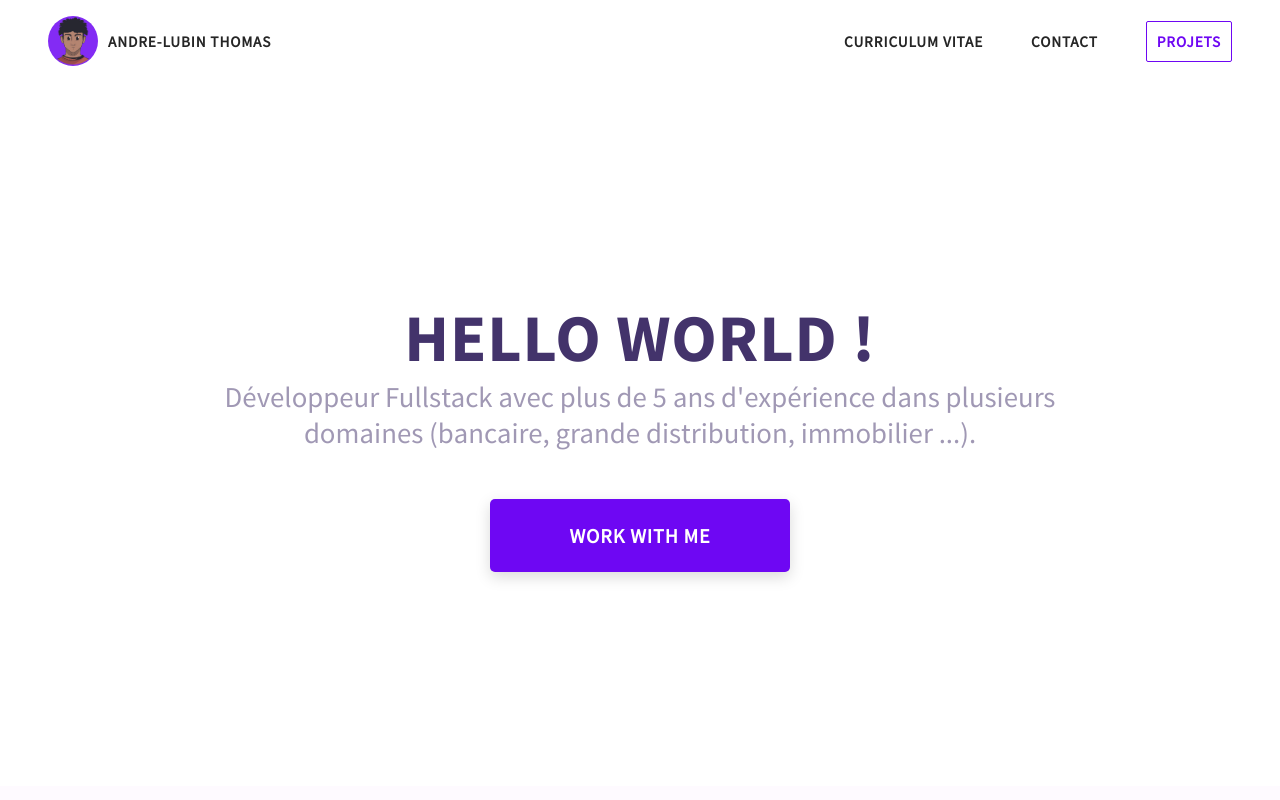
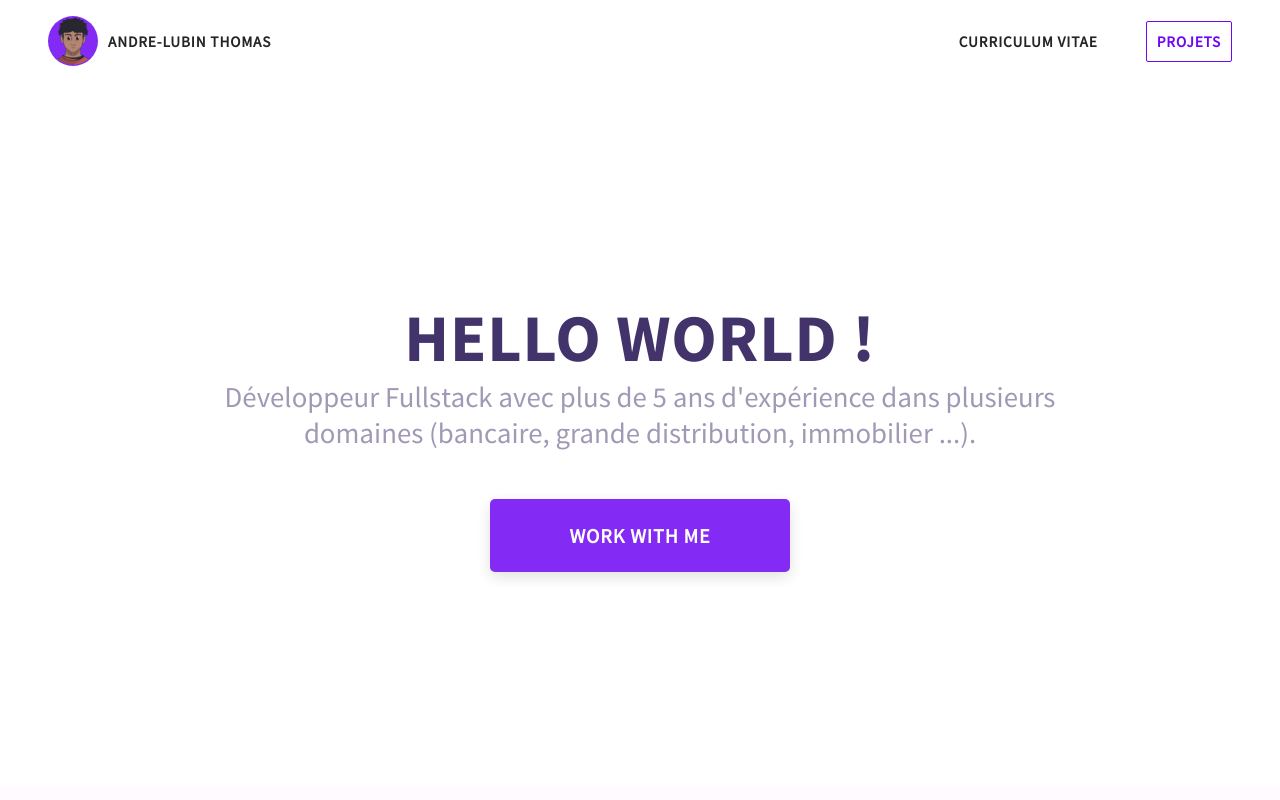
Before and after one commit to Lordyner/portfolio-dev, a Next.js app: page / in a window 1280 px wide. Shown: the top 800 px of the page. Built offline with nearby package versions, Linux system fonts and the light colour scheme.

Commit message:
Ajout de la dépendance sharp, bouton work with me redirige vers contact, ajout du pdf téléchargeable

```diff
--- a/Components/Contact.js
+++ b/Components/Contact.js
@@ -1,4 +1,4 @@
-import React, { useRef, useState } from 'react';
+import React, { useRef } from 'react';
 import useData from '../Hooks/useData';
 import { getLogger } from '@/logging/log-util';
 
@@ -61,7 +61,7 @@ const Contact = () => {
                     <textarea name="message" placeholder="MESSAGE"></textarea>
                 </div>
                 <div className="contact-form-footer">
-                    <button className="primary-button">SUBMIT</button>
+                    <button className="primary-button">ENVOYEZ</button>
                 </div>
             </form>
         </section>
--- a/Components/Homepage.js
+++ b/Components/Homepage.js
@@ -10,7 +10,7 @@ const Homepage = () => {
                 <p>Développeur Fullstack avec plus de 5 ans d'expérience dans plusieurs domaines (bancaire, grande distribution, immobilier ...).</p>
             </div>
             <div className="main-content-footer">
-                <button className="primary-button">WORK WITH ME</button>
+                <a href="#contact-section" className="primary-button">WORK WITH ME</a>
             </div>
         </section>
     );
--- a/Components/Navbar.js
+++ b/Components/Navbar.js
@@ -17,8 +17,7 @@ const Navbar = () => {
                 </a>
             </div>
             <ul className={`nav-links ${isDesktopResolution ? "" : "display-none"}`}>
-                <li><a href="#">CURRICULUM VITAE</a></li>
-                <li><a href="#contact-section">CONTACT</a></li>
+                <li><a href="/CV-andrelubin-thomas.pdf" download="CV-andrelubin-thomas">CURRICULUM VITAE</a></li>
                 <li><a href="#projects-section" className="secondary-button"> PROJETS</a></li>
             </ul>
 
--- a/package.json
+++ b/package.json
@@ -16,6 +16,7 @@
     "react-dom": "^18",
     "react-icons": "^4.12.0",
     "react-loader-spinner": "^6.1.0",
-    "sass": "^1.69.5"
+    "sass": "^1.69.5",
+    "sharp": "^0.33.0"
   }
 }
--- a/styles/index.scss
+++ b/styles/index.scss
@@ -115,6 +115,7 @@ button {
     &:hover {
         transform: translateY(-4px);
         transition: 0.2s ease-in-out;
+        color: #fff;
     }
 }
 
```
Also changed, not shown: 2 other files (tests, documents, lock files or other folders).
